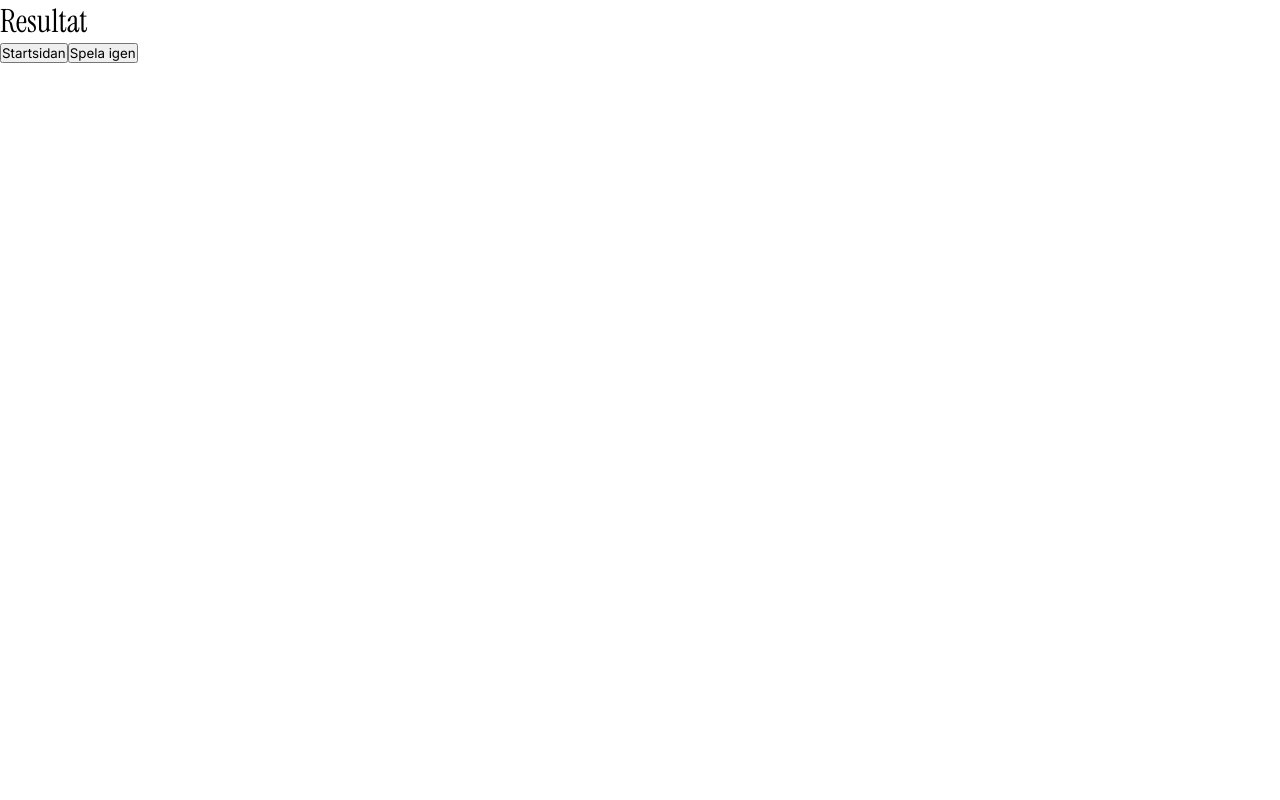
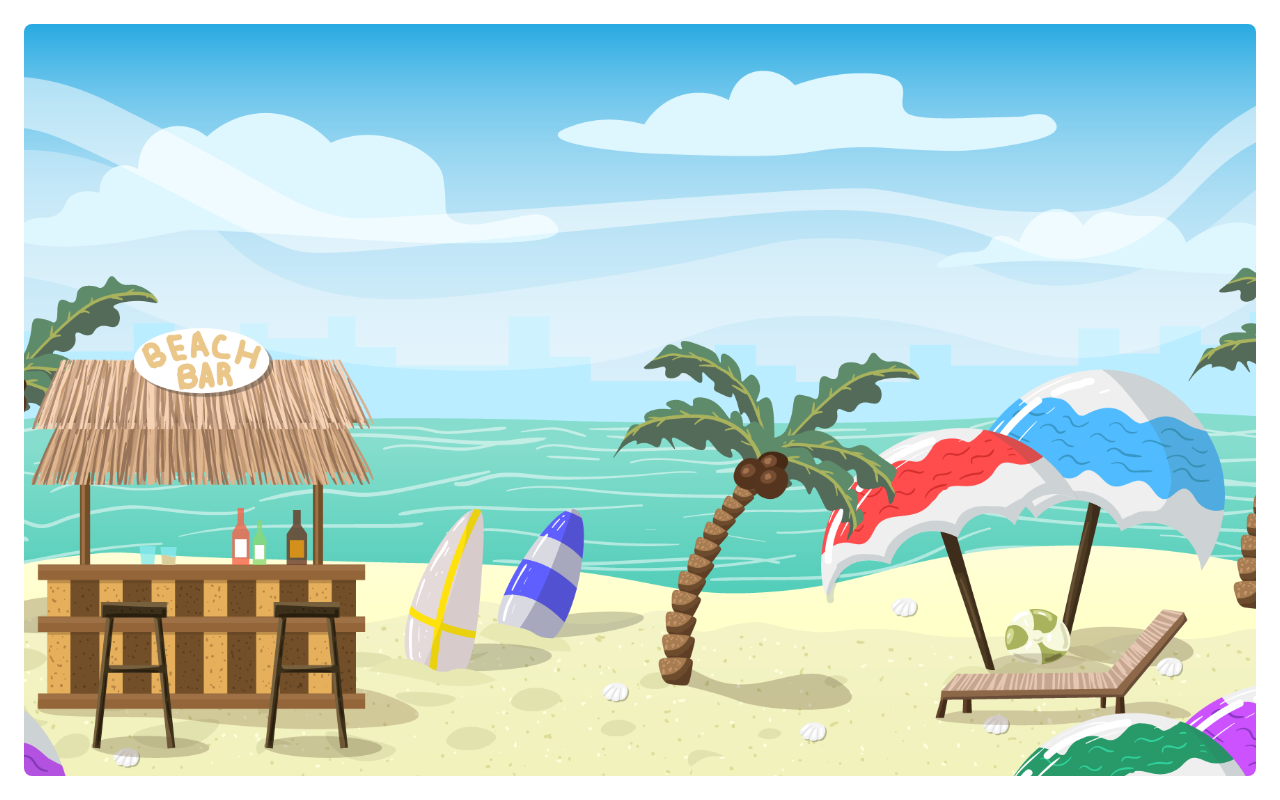
Before and after one commit to Skjesper/GoldenBeetlebug, a React (Vite) app: page /runehunt/leaderboard in a window 1280 px wide. Built offline with nearby package versions, Linux system fonts and the light colour scheme.

Commit message:
created baseline for leaderboard page structure

```diff
--- a/src/pages/LeaderboardPage.tsx
+++ b/src/pages/LeaderboardPage.tsx
@@ -1,17 +1,15 @@
-import { Link } from "react-router-dom";
+import React, { useState } from 'react';
+import Window from "../components/Window";
+import Leaderboard from '../components/Leaderboard';
 
 function LeaderboardPage() {
-  return (
-    <div>
-      <h1>Resultat</h1>
-      <Link to="/runehunt/start">
-        <button>Startsidan</button>
-      </Link>
-      <Link to="/runehunt/play">
-        <button>Spela igen</button>
-      </Link>
-    </div>
-  );
+    const [backgroundImage] = useState<string | undefined>(undefined);
+
+    return (
+        <Window backgroundImage={backgroundImage}>
+            <Leaderboard/>
+        </Window>
+    );
 }
 
   export default LeaderboardPage;
```
